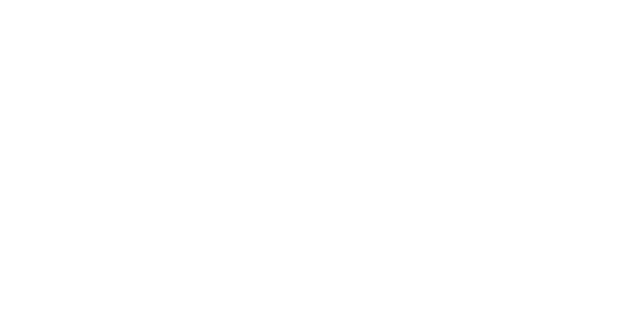
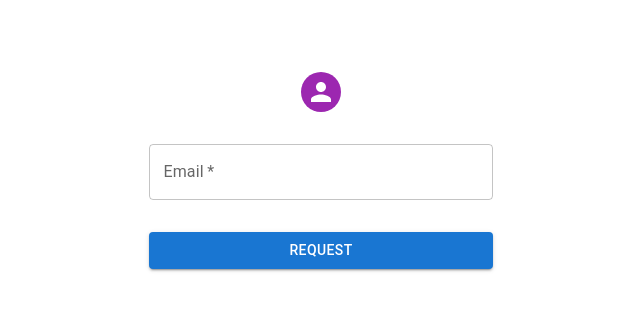
Before and after one commit to sumsv50/followclassroom-fe, a React (Create React App) app: page /account/reset-password in a window 1280 px wide. Before the commit this address had no page. Shown: the top 310 px of the page, without its empty margins (319-959 px from the left). Built offline with nearby package versions, Linux system fonts and the light colour scheme.

Commit message:
add function reset password

```diff
--- a/src/App.js
+++ b/src/App.js
@@ -1,3 +1,4 @@
+import 'react-toastify/dist/ReactToastify.css';
 import './App.css';
 import { ToastContainer } from 'react-toastify';
 import SignUp from './components/SignUp/SignUp';
@@ -18,8 +19,8 @@ import ActiveAccount from './components/Account/ActiveAccount';
 import ResetPassword from './components/Account/ResetPassword';
 import GradeReview from './components/ClassDetail/GradeReview';
 import DetailGradeReview from './components/ClassDetail/DetailGradeReview';
+import EnterEmail from './components/Account/EnterEmail';
 import { BrowserRouter as Router, Routes, Route } from 'react-router-dom';
-import 'react-toastify/dist/ReactToastify.css';
 import './components/Common/Loading.css';
 
 function App() {
@@ -55,6 +56,7 @@ function App() {
           <Route path="/classes/:class_id/:id/edit" element={<EditGrade />} />
           <Route path="account/active/:token" element={<ActiveAccount />} />
           <Route path="account/reset-password/:token" element={<ResetPassword />} />
+          <Route path="account/reset-password" element={<EnterEmail />} />
           <Route path="/classes/:id/gradereview" element={<GradeReview />} />
           <Route path="/classes/:class_id/:id/gradereview" element={<DetailGradeReview />} />
         </Routes>
--- /dev/null
+++ b/src/components/Account/EnterEmail.js
@@ -0,0 +1,107 @@
+import * as React from 'react';
+import Avatar from '@mui/material/Avatar';
+import Button from '@mui/material/Button';
+import CssBaseline from '@mui/material/CssBaseline';
+import TextField from '@mui/material/TextField';
+import Box from '@mui/material/Box';
+import Grid from '@mui/material/Grid';
+import Typography from '@mui/material/Typography';
+import Container from '@mui/material/Container';
+import { createTheme, ThemeProvider } from '@mui/material/styles';
+import { toast } from 'react-toastify';
+import Loading from '../Common/Loading';
+import NotifyResetPassword from './NotifyResetPassword';
+import { postData } from '../../configs/request';
+
+
+
+const theme = createTheme();
+
+export default function EnterEmail() {
+  const [email, setEmail] = React.useState('');
+  const [errorMessage, setErrorMessage] = React.useState('');
+  const [isCorrectEmail, setIsCorrectEmail] = React.useState(false);
+  const [isLoading, setIsLoading] = React.useState(false);
+
+  const handleSubmit = async (event) => {
+    event.preventDefault();
+    const regexEmail = /^[\w-\.]+@([\w-]+\.)+[\w-]{2,4}$/;
+
+    if (!regexEmail.test(email)) {
+      setErrorMessage('Email not valid!');
+      return;
+    }
+    setIsLoading(true);
+    const dataRes = await postData('api/get-reset-password', { email });
+    setIsLoading(false);
+
+    if (!dataRes.isSuccess) {
+      toast.error(dataRes.message);
+      return;
+    }
+
+    setIsCorrectEmail(true);
+  };
+
+  return (
+    <>
+      {isCorrectEmail ? (
+        <NotifyResetPassword />
+      ) : (
+        <>
+          {isLoading ? (
+            <Grid container component="main">
+              <Loading />
+            </Grid>
+          ) : ('')}
+          <ThemeProvider theme={theme}>
+            <Container component="main" maxWidth="xs">
+              <CssBaseline />
+              <Box
+                sx={{
+                  marginTop: 8,
+                  display: 'flex',
+                  flexDirection: 'column',
+                  alignItems: 'center',
+                }}
+              >
+                <Avatar sx={{ m: 1, bgcolor: 'secondary.main' }} />
+                <Box component="form" onSubmit={handleSubmit} noValidate sx={{ mt: 1 }}>
+                  <Typography className="error-message">
+                    {errorMessage}
+                  </Typography>
+                  <TextField
+                    margin="normal"
+                    required
+                    fullWidth
+                    name="email"
+                    label="Email"
+                    type="email"
+                    id="email"
+                    autoComplete="email"
+                    value={email}
+                    onChange={
+                      (event) => {
+                        setErrorMessage('');
+                        setEmail(event.target.value.trim());
+                      }
+                    }
+                  />
+                  <Button
+                    type="submit"
+                    fullWidth
+                    variant="contained"
+                    sx={{ mt: 3, mb: 2 }}
+                  >
+                    Request
+                  </Button>
+                </Box>
+              </Box>
+            </Container>
+          </ThemeProvider>
+        </>
+      )
+      }
+    </>
+  );
+}
--- /dev/null
+++ b/src/components/Account/NotifyResetPassword.js
@@ -0,0 +1,35 @@
+import * as React from 'react';
+import CssBaseline from '@mui/material/CssBaseline';
+import Typography from '@mui/material/Typography';
+import GlobalStyles from '@mui/material/GlobalStyles';
+import Container from '@mui/material/Container';
+
+export default function NotifyResetPassword() {
+  return (
+    <React.Fragment>
+      <GlobalStyles styles={{ ul: { margin: 0, padding: 0, listStyle: 'none' } }} />
+      <CssBaseline />
+      {/* Hero unit */}
+      <Container disableGutters maxWidth="sm" component="main" sx={{ pt: 8, pb: 6 }}>
+        <Typography
+          component="h5"
+          variant="h5"
+          align="left"
+          color="text.primary"
+          gutterBottom
+        >
+          Check your email!
+        </Typography>
+        <Typography align="left" color="text.secondary" component="p">
+          A password reset message was sent to your email address. Please click
+          the link in that message to reset your password
+          <br />
+          If you have not received it within a few moments, please check your spam
+          folder or try again.
+        </Typography>
+      </Container>
+      {/* End hero unit */}
+      {/* End footer */}
+    </React.Fragment>
+  );
+}
--- a/src/components/Account/ResetPassword.js
+++ b/src/components/Account/ResetPassword.js
@@ -11,7 +11,7 @@ import Container from '@mui/material/Container';
 import { createTheme, ThemeProvider } from '@mui/material/styles';
 import { toast } from 'react-toastify';
 import Loading from '../Common/Loading';
-import { getData } from '../../configs/request';
+import { getData, postData } from '../../configs/request';
 
 
 
@@ -20,29 +20,49 @@ const theme = createTheme();
 export default function RestPassword() {
   const { token } = useParams();
   const [specificUser, setSpecificUser] = React.useState({});
-  const [isLoading, setIsLoading] = React.useState(false);
+  const [isLoading, setIsLoading] = React.useState(true);
+  const [errorMessage, setErrorMessage] = React.useState('');
+  const [password, setPassword] = React.useState('');
+  const [confirmPassword, setConfirmPassword] = React.useState('');
   const navigate = useNavigate();
 
   React.useEffect(async () => {
-    const resData = await getData(`api/reset-password/${token}`) ?? { isSuccess: true };
+    setIsLoading(true);
+    const resData = await getData(`api/reset-password/${token}`);
     if (!resData.isSuccess) {
       toast.error(resData.message);
       setTimeout(() => {
         navigate('/sign-in')
       }, 1500)
+      return;
+    }
+    setIsLoading(false);
+    setSpecificUser(resData.user);
+  }, [])
+
+  const handleSubmit = async (event) => {
+    event.preventDefault();
+    if (password.length < 6) {
+      setErrorMessage('Password must have at least 6 characters')
+      return;
     }
 
-    setSpecificUser(resData.user);
-  })
+    if (password !== confirmPassword) {
+      setErrorMessage('Confirm password not match Password');
+      return;
+    }
 
-  const handleSubmit = (event) => {
-    event.preventDefault();
-    const data = new FormData(event.currentTarget);
-    // eslint-disable-next-line no-console
-    console.log({
-      email: data.get('email'),
-      password: data.get('password'),
-    });
+    setIsLoading(true);
+    const dataRes = await postData(`api/reset-password/${token}`, { password, confirmPassword });
+    if (!dataRes.isSuccess) {
+      toast.error(dataRes.message);
+      return;
+    }
+
+    toast.success('Update password successfully!');
+    setTimeout(() => {
+      navigate('../sign-in');
+    }, 1000)
   };
 
   return (
@@ -68,9 +88,12 @@ export default function RestPassword() {
               >
                 <Avatar sx={{ m: 1, bgcolor: 'secondary.main' }} src={specificUser?.avatar} />
                 <Typography component="h1" variant="h6">
-                  {specificUser?.name}
+                  {specificUser?.email}
                 </Typography>
                 <Box component="form" onSubmit={handleSubmit} noValidate sx={{ mt: 1 }}>
+                <Typography className="error-message">
+                  {errorMessage}
+                </Typography>
                   <TextField
                     margin="normal"
                     required
@@ -80,6 +103,13 @@ export default function RestPassword() {
                     type="password"
                     id="password"
                     autoComplete="current-password"
+                    value={password}
+                    onChange={
+                      (event) => {
+                        setErrorMessage('');
+                        setPassword(event.target.value);
+                      }
+                    }
                   />
                   <TextField
                     margin="normal"
@@ -89,7 +119,14 @@ export default function RestPassword() {
                     label="Confirm password"
                     name="confirm-password"
                     autoComplete="confirm-password"
-                    autoFocus
+                    type="password"
+                    value={confirmPassword}
+                    onChange={
+                      (event) => {
+                        setErrorMessage('');
+                        setConfirmPassword(event.target.value);
+                      }
+                    }
                   />
                   <Button
                     type="submit"
--- a/src/components/SignIn/SignIn.js
+++ b/src/components/SignIn/SignIn.js
@@ -198,7 +198,7 @@ export default function SignInSide() {
               align="left"
             >
               <Grid item xs>
-                <Link to="#">
+                <Link to="/account/reset-password">
                   Forgot password?
                 </Link>
               </Grid>
--- a/src/configs/handleError.js
+++ b/src/configs/handleError.js
@@ -18,6 +18,9 @@ export default async function handleError(response) {
           }
         }, 2000)
         break;
+      case 400:
+        resJson = await response.json();
+        toast.error(resJson.message);
       default:
         break;
     }
--- a/src/configs/request.js
+++ b/src/configs/request.js
@@ -17,7 +17,7 @@ export async function postData(url = '', data = {}) {
     body: JSON.stringify(data)
   });
   if (!response.ok) {
-    return handleError(response);
+    handleError(response);
   };
   return await response.json();
 }
```
